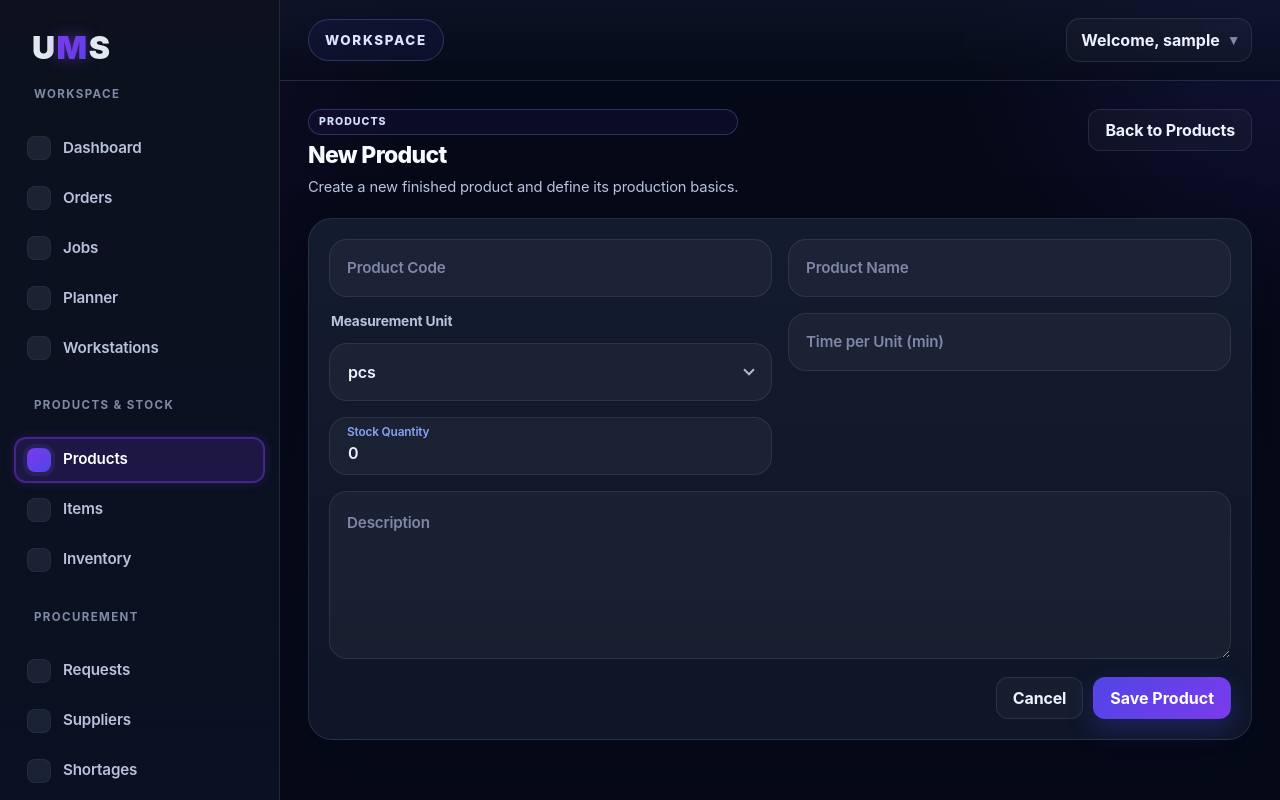
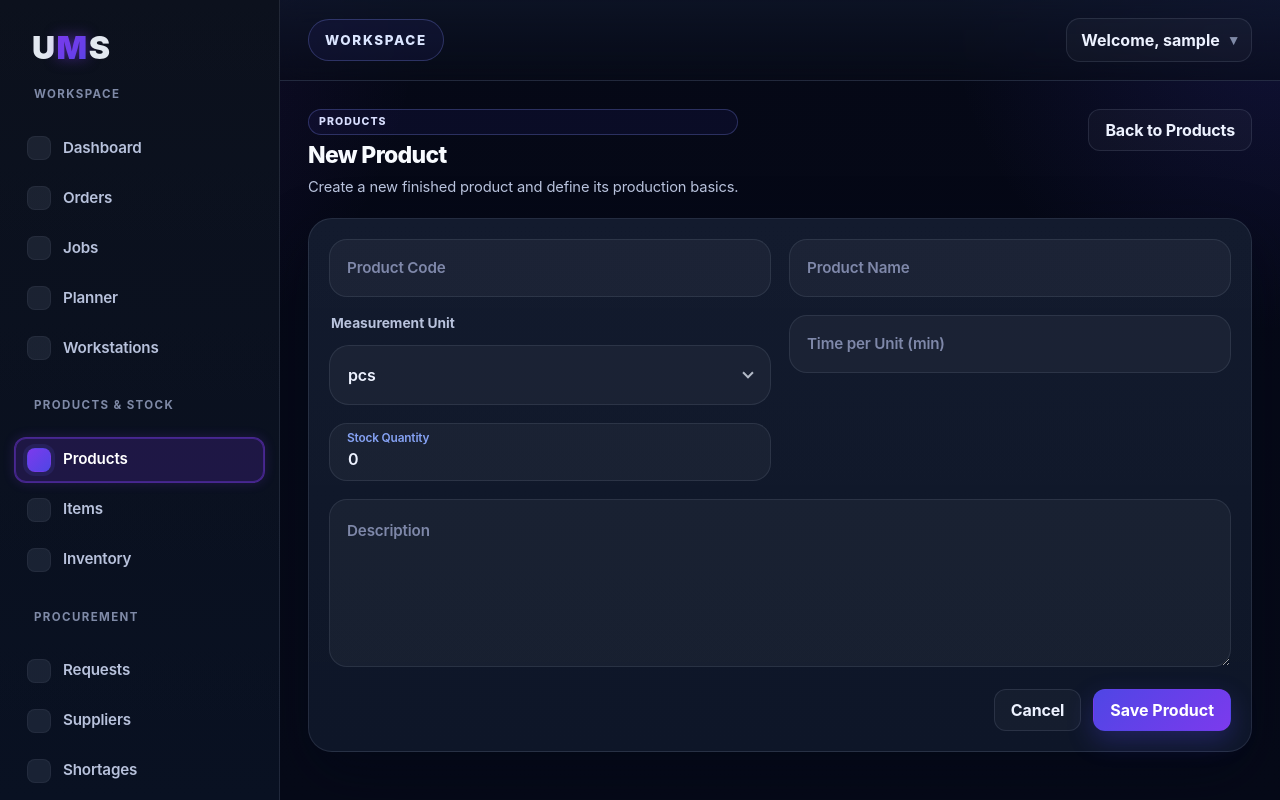
Before and after one commit to bracekk/UMS-Unity-Manufacturing-Solutions, a Flask app: page /products/new in a window 1280 px wide. Run offline with Flask 3, Linux system fonts and the light colour scheme; a user stored in the database is signed in; some libraries are stand-ins or nearby versions.

Commit message:
Update new_product.html

```diff
--- a/templates/new_product.html
+++ b/templates/new_product.html
@@ -15,9 +15,9 @@
   </div>
 </div>
 
-<div class="dashboard-form-card product-form-card">
-  <form method="POST" class="order-form">
-    <div class="form-grid form-grid-2">
+<div class="dashboard-form-card product-form-card product-form-shell">
+  <form method="POST" class="order-form product-clean-form">
+    <div class="form-grid form-grid-2 product-form-grid">
       <div class="form-group floating-group">
         <input type="text" id="product_code" name="product_code" placeholder=" " required>
         <label for="product_code">Product Code</label>
@@ -28,16 +28,16 @@
         <label for="product_name">Product Name</label>
       </div>
 
-      <div class="form-group">
-        <label>Measurement Unit</label>
+      <div class="form-group product-select-group">
+        <label class="product-static-label">Measurement Unit</label>
 
-        <div class="custom-select" data-name="measurement_unit">
-          <div class="custom-select-trigger" tabindex="0">
+        <div class="custom-select product-measurement-select" data-name="measurement_unit">
+          <div class="custom-select-trigger" tabindex="0" role="button" aria-label="Select measurement unit">
             <span>pcs</span>
           </div>
 
           <div class="custom-options">
-            <div class="custom-option" data-value="pcs">pcs</div>
+            <div class="custom-option selected" data-value="pcs">pcs</div>
             <div class="custom-option" data-value="m">m</div>
             <div class="custom-option" data-value="m2">m2</div>
             <div class="custom-option" data-value="liter">liter</div>
@@ -57,13 +57,13 @@
         <label for="stock_quantity">Stock Quantity</label>
       </div>
 
-      <div class="form-group form-group-full floating-group">
+      <div class="form-group form-group-full floating-group product-description-group">
         <textarea id="description" name="description" rows="5" placeholder=" "></textarea>
         <label for="description">Description</label>
       </div>
     </div>
 
-    <div class="form-actions">
+    <div class="form-actions product-form-actions">
       <a href="{{ url_for('products') }}" class="dashboard-btn secondary">Cancel</a>
       <button type="submit" class="dashboard-btn primary">Save Product</button>
     </div>
```
